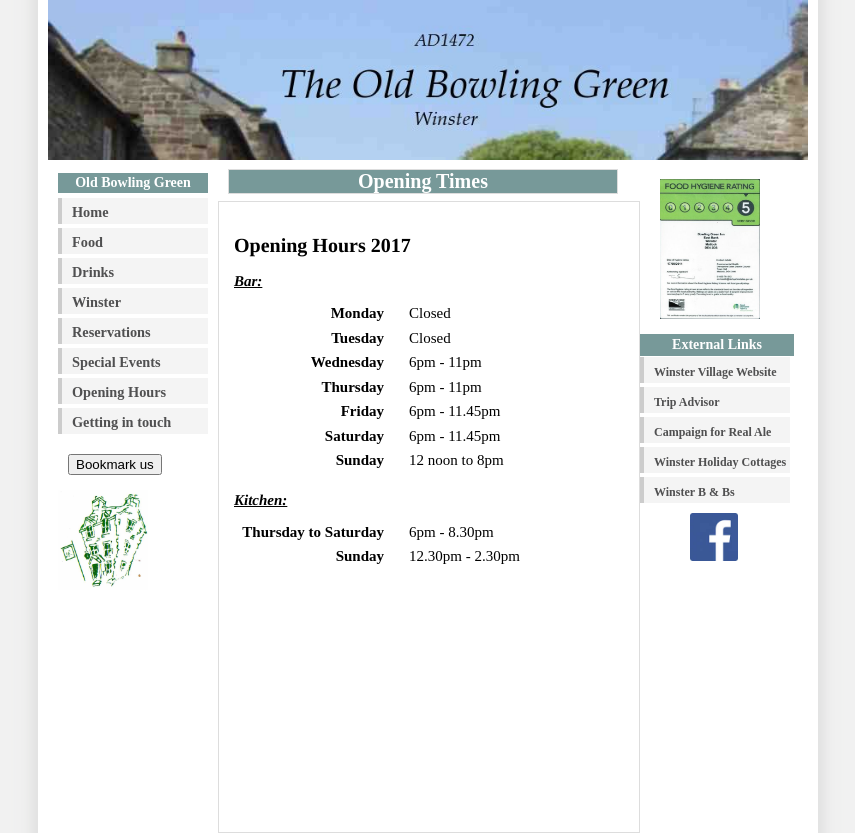
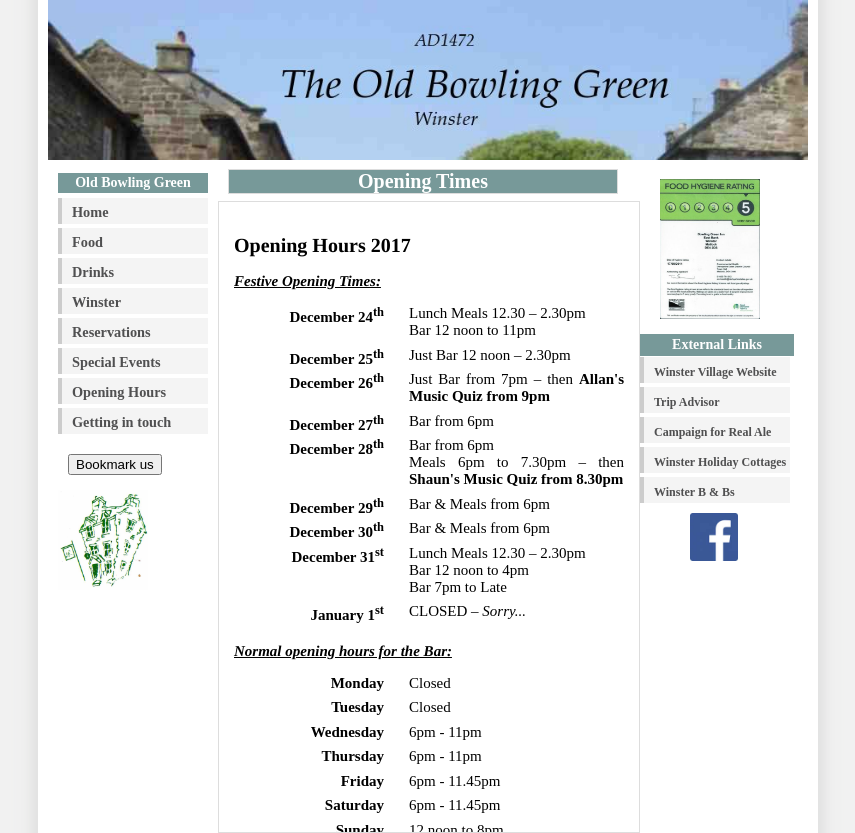
Before and after one commit to subnova/legacy-obg, a PHP site: page /openinghours.php in a window 1280 px wide. Shown: the whole page, without its empty margins (212-1067 px from the left). Run offline with PHP 8.4, Linux system fonts and the light colour scheme; data that the repository does not hold is empty; some libraries are stand-ins or nearby versions.

Commit message:
Christmas Opening Hours 2017

```diff
--- a/openinghours.php
+++ b/openinghours.php
@@ -33,7 +33,24 @@
 
    <p></p>
 
-   <span class="opening-hours-heading">Bar:</span>
+   <span class="opening-hours-heading">Festive Opening Times:</span>
+   <dl class="opening-hours">
+    <dt>December 24<sup>th</sup></dt><dd>Lunch Meals 12.30 &ndash; 2.30pm<br>
+                                         Bar 12 noon to 11pm</dd>
+    <dt>December 25<sup>th</sup></dt><dd>Just Bar 12 noon &ndash; 2.30pm</dd>
+    <dt>December 26<sup>th</sup></dt><dd>Just Bar from 7pm &ndash; then <b>Allan's Music Quiz from 9pm</b></dd>
+    <dt>December 27<sup>th</sup></dt><dd>Bar from 6pm</dd>
+    <dt>December 28<sup>th</sup></dt><dd>Bar from 6pm<br>
+                                         Meals 6pm to 7.30pm  &ndash; then <b>Shaun's Music Quiz from 8.30pm</b></dd>
+    <dt>December 29<sup>th</sup></dt><dd>Bar &amp; Meals from 6pm</dd>
+    <dt>December 30<sup>th</sup></dt><dd>Bar &amp; Meals from 6pm</dd>
+    <dt>December 31<sup>st</sup></dt><dd>Lunch Meals 12.30 &ndash; 2.30pm<br>
+                                         Bar 12 noon to 4pm<br>
+                                         Bar 7pm to Late</dd>
+    <dt>January 1<sup>st</sup></dt><dd>CLOSED &ndash; <i>Sorry...</i></dd>
+   </dl>
+
+   <span class="opening-hours-heading">Normal opening hours for the Bar:</span>
    <dl class="opening-hours">
     <dt>Monday</dt><dd>Closed</dd>
     <dt>Tuesday</dt><dd>Closed</dd>
@@ -44,7 +61,7 @@
     <dt>Sunday</dt><dd>12 noon to 8pm</dd>
    </dl>
 
-   <span class="opening-hours-heading">Kitchen:</span>
+   <span class="opening-hours-heading">Normal opening hours for the Kitchen:</span>
    <dl class="opening-hours">
     <dt>Thursday to Saturday</dt><dd>6pm - 8.30pm</dd>
     <dt>Sunday</dt><dd>12.30pm - 2.30pm</dt>
```
